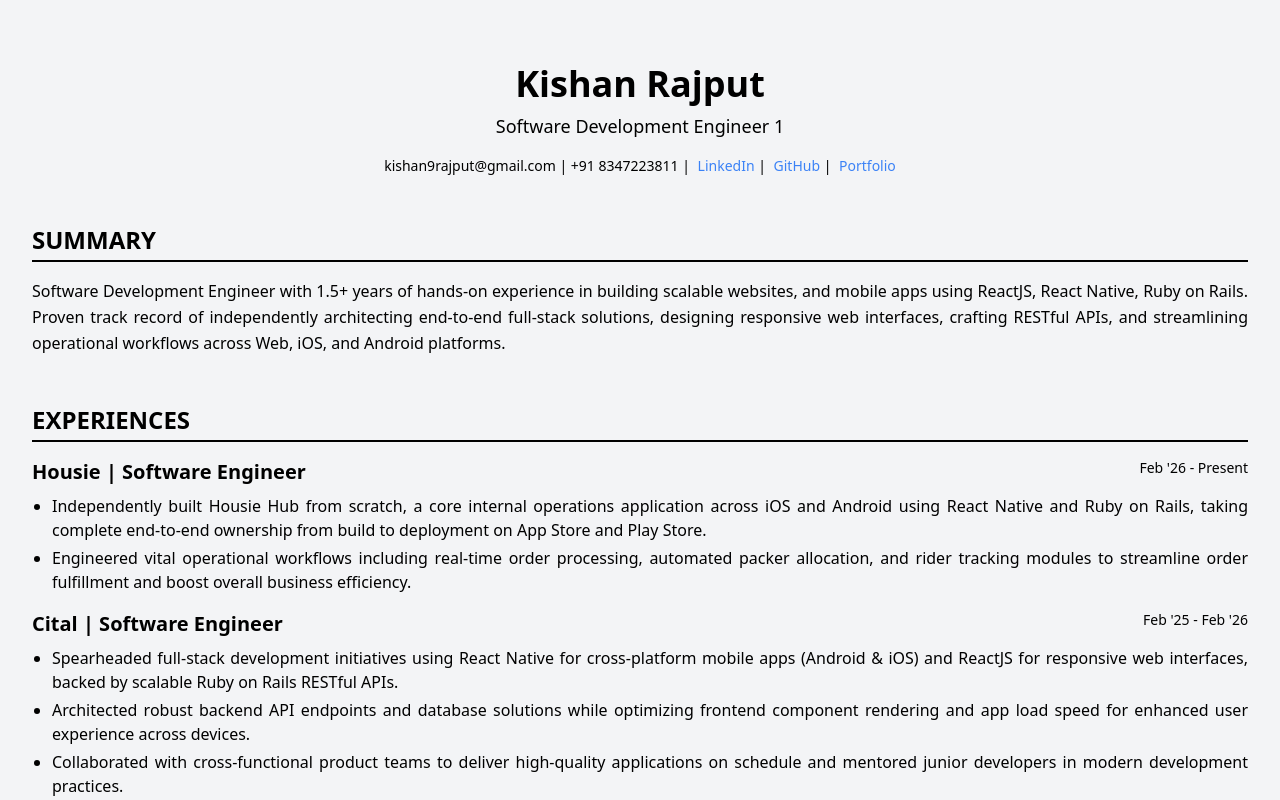
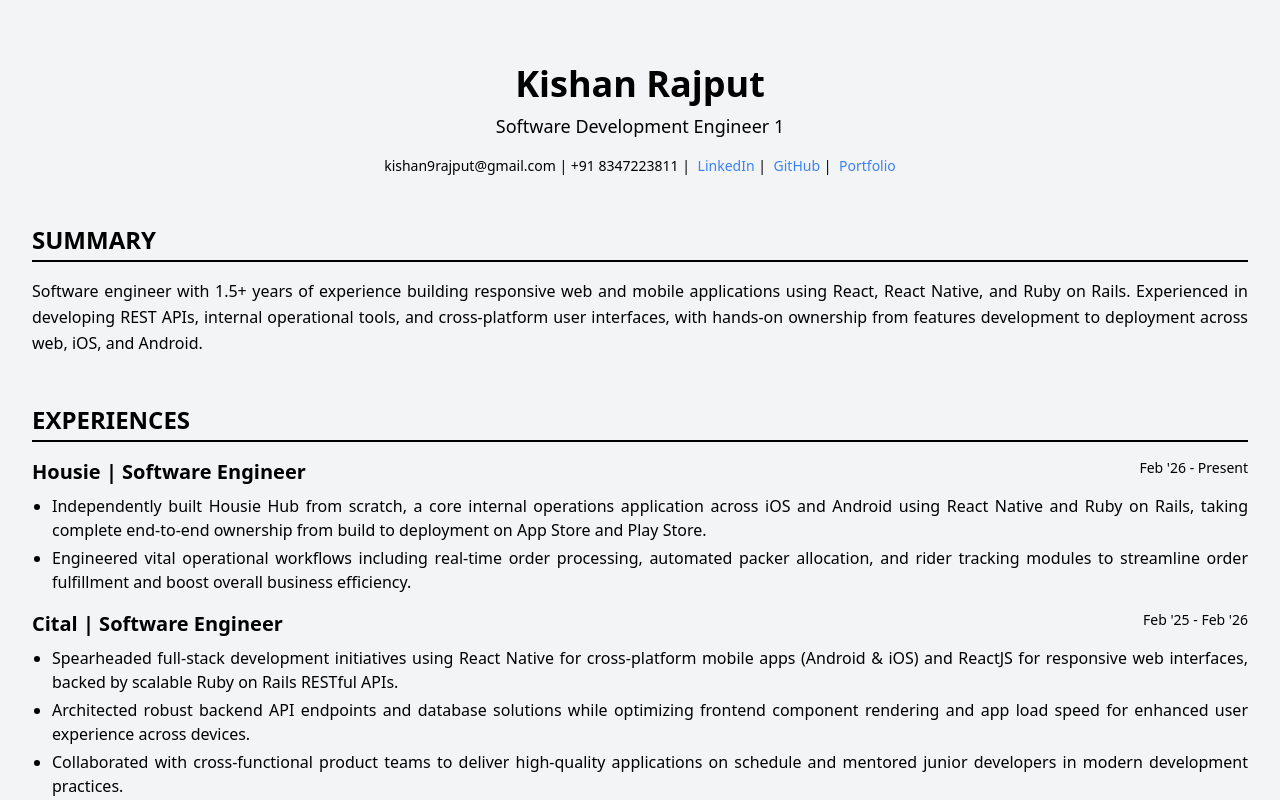
Before and after one commit to kishan04rajput/fullStack, a React (Create React App) app in the folder my-resume/: page / in a window 1280 px wide. Shown: the top 800 px of the page. Built offline with nearby package versions, Linux system fonts and the light colour scheme.

Commit message:
refactor: update summary professional experience description for clarity and conciseness

```diff
--- a/my-resume/src/Components/Summary.js
+++ b/my-resume/src/Components/Summary.js
@@ -8,7 +8,7 @@ export const Summary = () => {
           SUMMARY
         </h2>
         <p className="mt-4 text-justify leading-relaxed">
-          Software Development Engineer with 1.5+ years of hands-on experience in building scalable websites, and mobile apps using ReactJS, React Native, Ruby on Rails. Proven track record of independently architecting end-to-end full-stack solutions, designing responsive web interfaces, crafting RESTful APIs, and streamlining operational workflows across Web, iOS, and Android platforms.
+          Software engineer with 1.5+ years of experience building responsive web and mobile applications using React, React Native, and Ruby on Rails. Experienced in developing REST APIs, internal operational tools, and cross-platform user interfaces, with hands-on ownership from features development to deployment across web, iOS, and Android.
         </p>
       </section>
     </div>
```
